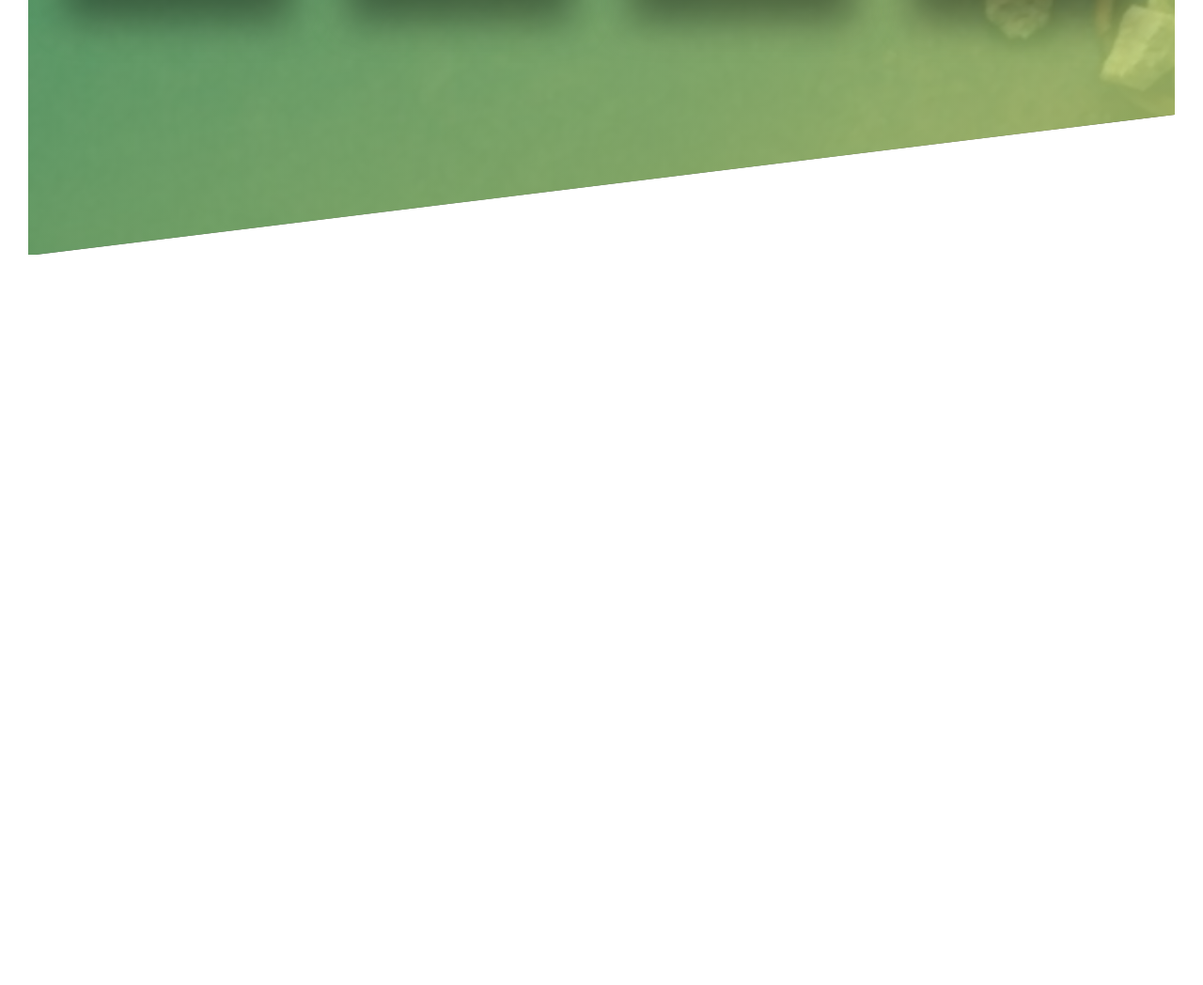
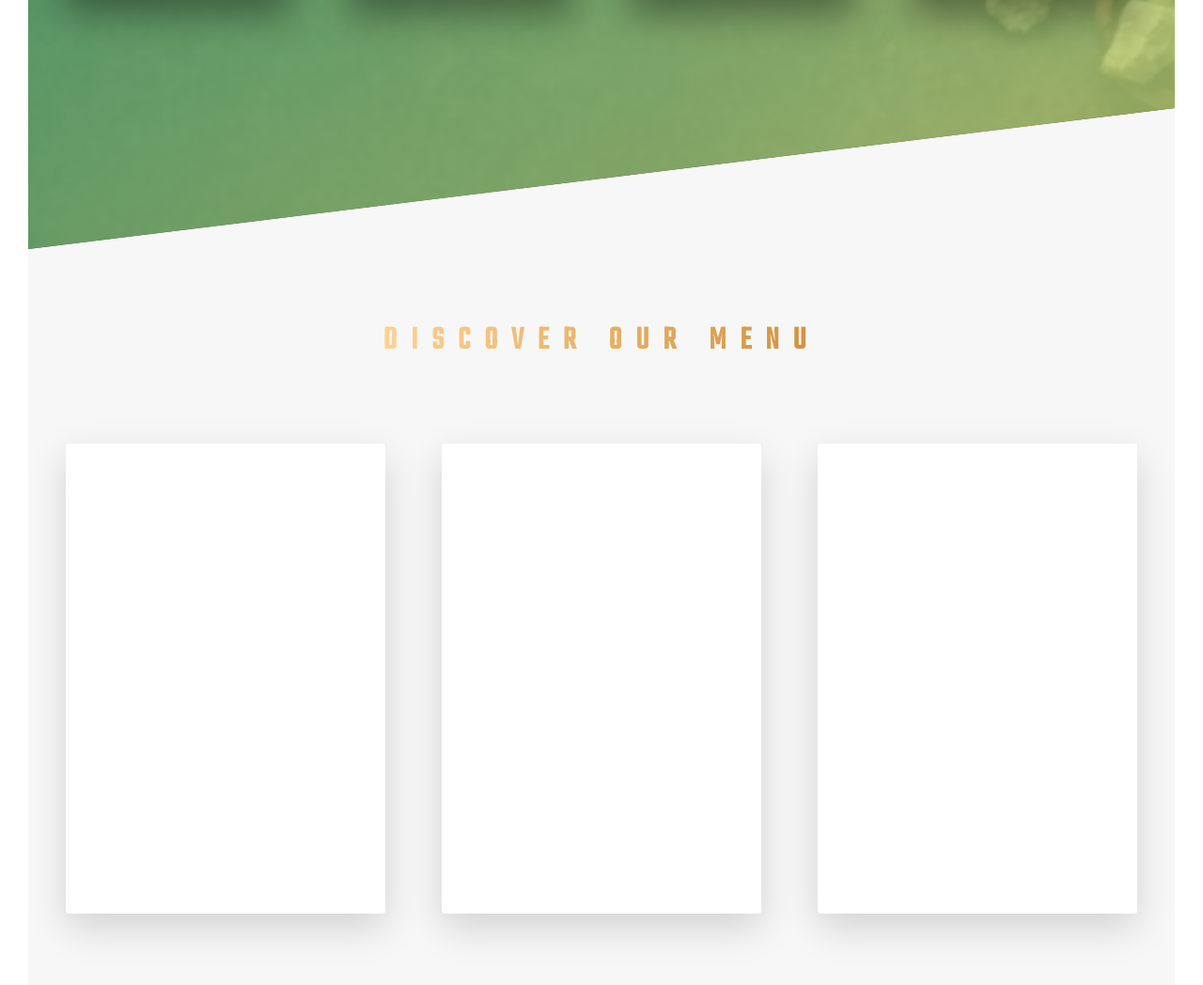
Before and after one commit to fuzzy95/Advance-Css-Using-Sass, a website: page Bake Station/index.html in a window 1280 px wide. Shown: the part 2071-3119 px from the top of the page at 94% size. Before the commit the page ends 2342 px from the top, so only its background shows below. Drawn offline with Linux system fonts and the light colour scheme; a small style sheet from the web is missing.

Commit message:
Menu card design

```diff
--- a/Bake Station/index.html
+++ b/Bake Station/index.html
@@ -34,7 +34,7 @@
         <main>
             <section class="section_about">
                 <div class="u_center_text u_margin_bottom_big">
-                    <h2 class="heading_secondary">
+                    <h2 class="heading_secondary heading_secondary_about">
                         Hot baked foor for everyone
                     </h2>
                 </div>
@@ -102,6 +102,48 @@
                             <p class="feature_box__text">
                                 Voluptas cumque aliquid nostrum perspiciatis officiis rem necessitatibus eveniet quaerat fuga commodi, mollitia beatae. Dolorum dolore magni sint tempora nobis consequatur quaerat!
                             </p>
+                        </div>
+                    </div>
+                </div>
+            </section>
+
+            <section class="section_menu">
+
+                <div class="u_center_text u_margin_bottom_big">
+                    <h2 class="heading_secondary heading_secondary_menu">
+                        Discover our Menu
+                    </h2>
+                </div>
+
+                <div class="row">
+                    <div class="col_1_of_3">
+                        <div class="card">
+                            <div class="card__side card__side__front">
+                                Text Front
+                            </div>
+                            <div class="card__side card__side__back card__side__back_1">
+                                Text Back
+                            </div>
+                        </div>
+                    </div>
+                    <div class="col_1_of_3">
+                        <div class="card">
+                            <div class="card__side card__side__front">
+                                Text Front
+                            </div>
+                            <div class="card__side card__side__back card__side__back_2">
+                                Text Back
+                            </div>
+                        </div>
+                    </div>
+                    <div class="col_1_of_3">
+                        <div class="card">
+                            <div class="card__side card__side__front">
+                                Text Front
+                            </div>
+                            <div class="card__side card__side__back card__side__back_3">
+                                Text Back
+                            </div>
                         </div>
                     </div>
                 </div>
--- a/Bake Station/sass/abstracts/_variables.scss
+++ b/Bake Station/sass/abstracts/_variables.scss
@@ -3,6 +3,19 @@ $color_primary: #50d39ca2;
 $color_primary_dark: #50d39ce8;
 $color_primary_light: #bcd87ac2;
 $heading_primary_color: rgb(212, 50, 90);
+
+$color_section_menu_heading_light: #FFD194;
+$color_section_menu_heading_dark: #D1913C;
+
+
+$color_secondary_light: #24C6DC;
+$color_secondary_dark: #514A9D;
+
+$color_tartiary_light: #d04ed6;
+$color_tartiary_dark: #834d9b;
+
+$color_quaternary_light: #4ECDC4;
+$color_quaternary_dark: #556270;
 
 $color_grey_light_1: #f7f7f7;
 
--- a/Bake Station/sass/base/_typography.scss
+++ b/Bake Station/sass/base/_typography.scss
@@ -47,15 +47,24 @@ body {
     letter-spacing: 1.5rem;
     font-weight: 700;
     display: inline-block;
-    background-image: linear-gradient(to right, $color_primary, $color_primary_light);
-    -webkit-background-clip: text;
     color: transparent;
     transition: all .2s;
+    -webkit-background-clip: text;
+
+    &_about {
+        background-image: linear-gradient(to right, $color_primary, $color_primary_light);
+    }
+
+    &_menu {
+        background-image: linear-gradient(to right, $color_section_menu_heading_light, $color_section_menu_heading_dark);
+    }
 
     &:hover {
-        transform: skew(20deg) skewY(2deg) skewX(15deg) scale(1.1);
+        transform: skewY(2deg) skewX(15deg) scale(1.1);
         text-shadow: .5rem 1rem 2rem rgba($color_black, .2);
     }
+
+
 }
 
 .heading_tartiary {
--- /dev/null
+++ b/Bake Station/sass/components/_card.scss
@@ -0,0 +1,51 @@
+.card {
+
+    perspective: 150rem;
+    -moz-perspective: 150rem;
+    position: relative;
+    height: 50rem;
+
+    &__side {
+        background-color: orangered;
+        color: #ffffff;
+        font-size: 2rem;
+
+        height: 50rem;
+        transition: all 1s ease;
+        position: absolute;
+        top: 0;
+        left: 0;
+        width: 100%;
+        backface-visibility: hidden;
+        border-radius: 3px;
+        box-shadow: 0 1.5rem 4rem rgba($color_black, .15);
+
+        &__front {
+            background-color: $color_white;
+        }
+
+        &__back {
+            transform: rotateY(180deg);
+
+            &_1 {
+                background-image: linear-gradient(to right bottom, $color_secondary_light, $color_secondary_dark);
+            }
+
+            &_2 {
+                background-image: linear-gradient(to right bottom, $color_tartiary_light, $color_tartiary_dark);
+            }
+
+            &_3 {
+                background-image: linear-gradient(to right bottom, $color_quaternary_light, $color_quaternary_dark);
+            }
+        }
+    }
+
+    &:hover &__side__front {
+        transform: rotateY(-180deg);
+    }
+
+    &:hover &__side__back {
+        transform: rotateY(0);
+    }
+}
--- a/Bake Station/sass/main.scss
+++ b/Bake Station/sass/main.scss
@@ -10,6 +10,7 @@
 @import "components/button";
 @import "components/composition";
 @import "components/feature_box";
+@import "components/card";
 
 @import "layout/header"; // header codes
 @import "layout/grid";
--- a/Bake Station/sass/pages/_home.scss
+++ b/Bake Station/sass/pages/_home.scss
@@ -13,9 +13,15 @@
     url(../img/feature_image.jpg);
     background-size: cover;
     transform: skewY(-7deg);
-    margin-top: -10rem;
+    margin-top: -10.7rem;
 
     & > * {
         transform: skewY(7deg);
     }
 }
+
+.section_menu {
+    background-color: $color_grey_light_1;
+    padding: 25rem 0 50rem 0;
+    margin-top: -10.7rem;
+}
```
Also changed, not shown: Bake Station/Css/style.css, Bake Station/sass/components/_composition.scss (renamed from Bake Station/sass/components/composition.scss), Bake Station/sass/components/_feature_box.scss (renamed from Bake Station/sass/components/feature_box.scss).
